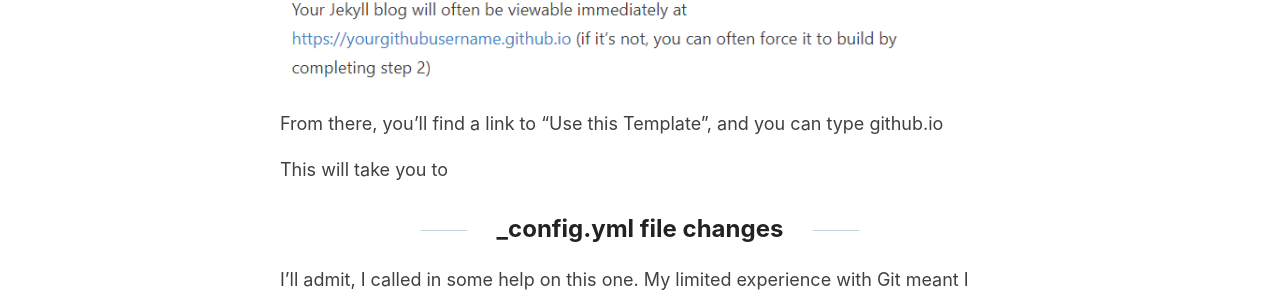
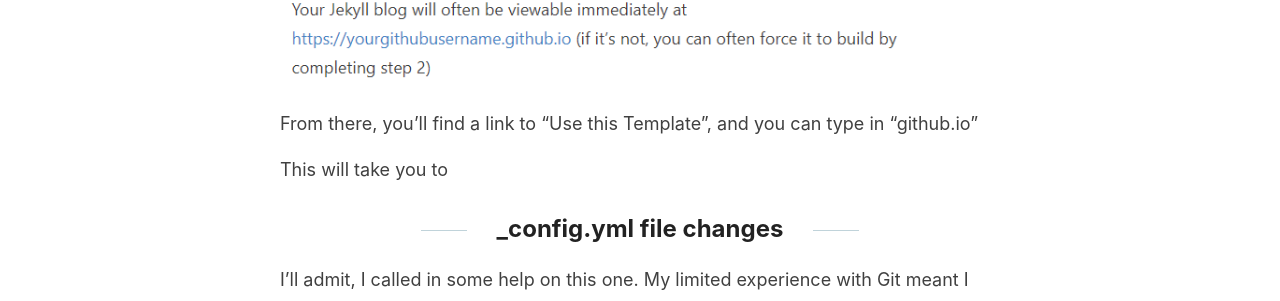
Before and after one commit to rbyers18/github-portfolio, a Jekyll site: the page built from _posts/2024-9-18-Reverie-Jekyll-Theme.md, in a window 1280 px wide and 900 px high, scrolled down 1929 px. Shown: the part 147-448 px from the top of the window. Built offline with Jekyll 4.4.1, drawn with Linux system fonts in a browser that asks for light colours.

```diff
--- a/_posts/2024-9-18-Reverie-Jekyll-Theme.md
+++ b/_posts/2024-9-18-Reverie-Jekyll-Theme.md
@@ -24,7 +24,7 @@ You can more easily Go to the Live Demo Button, and navigate to the Getting Star
 
 ![](/images/Gettingstarted.png)
 
-From there, you'll find a link to "Use this Template", and you can type github.io
+From there, you'll find a link to "Use this Template", and you can type in "github.io"
 
 This will take you to
 
```
Also changed, not shown: other parts of _posts/2024-9-18-Reverie-Jekyll-Theme.md (+1 -1 lines).
